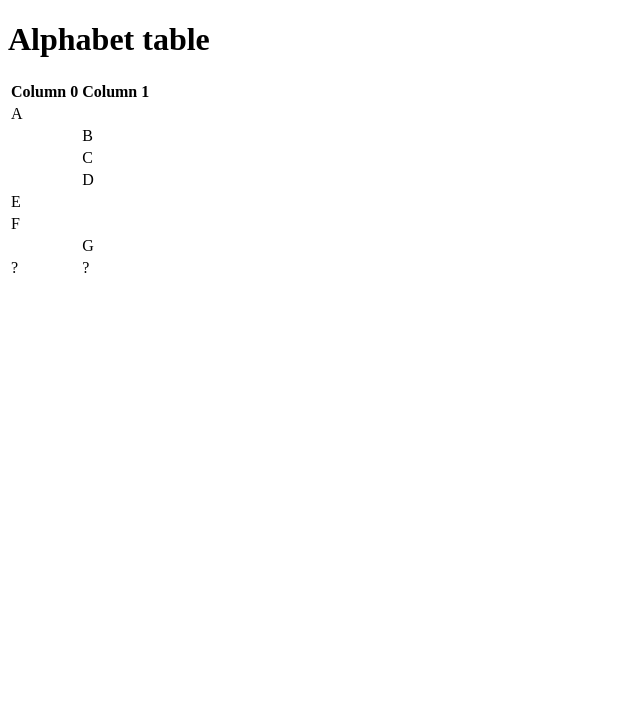
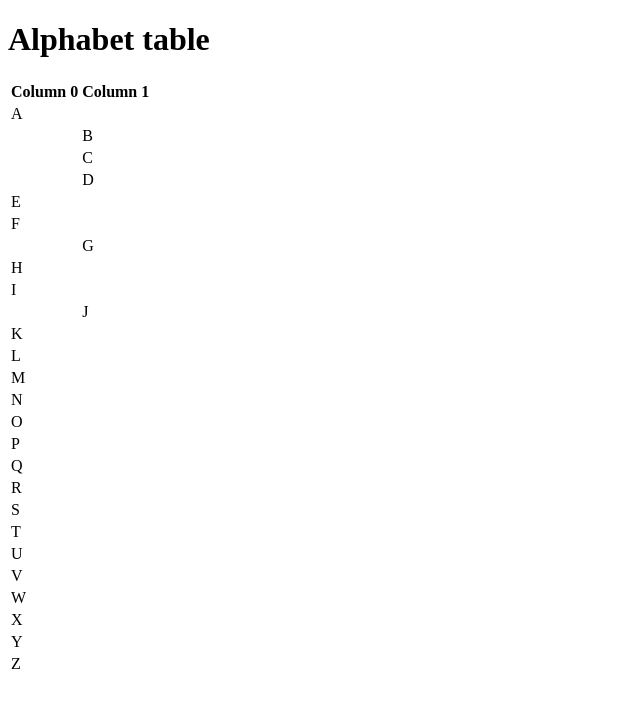
Before and after one commit to comp426-2022-spring/a00-franqfzh, a website: page index.html in a window 1280 px wide. Shown: the whole page, without its empty margins (0-640 px from the left). Drawn offline with Linux system fonts and the light colour scheme.

Commit message:
"finish a00"

```diff
--- a/index.html
+++ b/index.html
@@ -38,7 +38,61 @@
                                       <td></td><td>G</td>
                                       </tr>
                                       <tr>
-                                      <td>?</td><td>?</td>
+                                      <td>H</td><td></td>
+                                      </tr>
+                                      <tr>
+                                      <td>I</td><td></td>
+                                      </tr>
+                                      <tr>
+                                      <td></td><td>J</td>
+                                      </tr>
+                                      <tr>
+                                      <td>K</td><td></td>
+                                      </tr>
+                                      <tr>
+                                      <td>L</td><td></td>
+                                      </tr>
+                                      <tr>
+                                      <td>M</td><td></td>
+                                      </tr>
+                                      <tr>
+                                      <td>N</td><td></td>
+                                      </tr>
+                                      <tr>
+                                      <td>O</td><td></td>
+                                      </tr>
+                                      <tr>
+                                      <td>P</td><td></td>
+                                      </tr>
+                                      <tr>
+                                      <td>Q</td><td></td>
+                                      </tr>
+                                      <tr>
+                                      <td>R</td><td></td>
+                                      </tr>
+                                      <tr>
+                                      <td>S</td><td></td>
+                                      </tr>
+                                      <tr>
+                                      <td>T</td><td></td>
+                                      </tr>
+                                      <tr>
+                                      <td>U</td><td></td>
+                                      </tr>
+                                      <tr>
+                                      <td>V</td><td></td>
+                                      </tr>
+                                      <tr>
+                                      <td>W</td><td></td>
+                                      </tr>
+                                      <tr>
+                                      <td>X</td><td></td>
+                                      </tr>
+                                      <tr>
+                                      <td>Y</td><td></td>
+                                      </tr>
+                                      <tr>
+                                      <td>Z</td><td></td>
                                       </tr>
                               </tbody>
       </table>
--- a/package.json
+++ b/package.json
@@ -15,5 +15,8 @@
   "bugs": {
     "url": "https://github.com/comp426-2022-spring/a00-franqfzh/issues"
   },
-  "homepage": "https://github.com/comp426-2022-spring/a00-franqfzh#readme"
+  "homepage": "https://github.com/comp426-2022-spring/a00-franqfzh#readme",
+  "dependencies": {
+    "browser-sync": "^2.27.7"
+  }
 }
```
Also changed, not shown: 1 other file.
